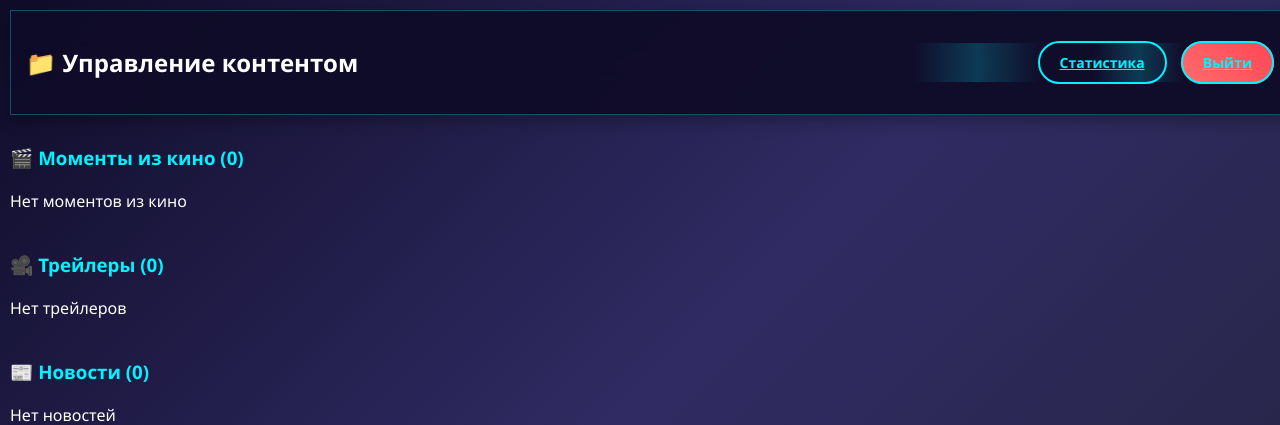
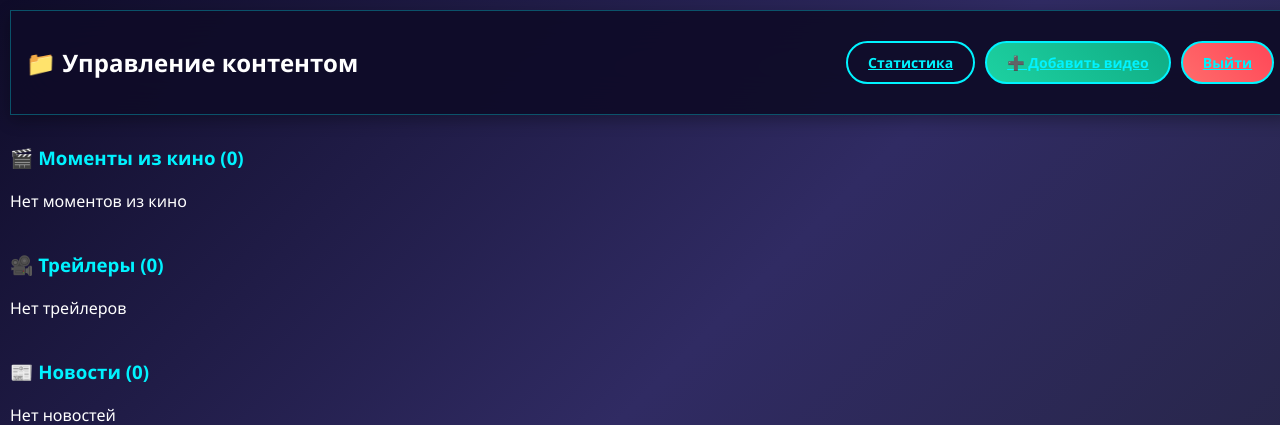
Before and after one commit to viktorbryanskiy1-crypto/cinema-space-bot, a Flask app: page /admin/content in a window 1280 px wide. Shown: the top 425 px of the page. Run offline with Flask 2, Linux system fonts and the light colour scheme; the visitor is signed in with stand-in values (Sample User, id 1); data that the repository does not hold is empty; some libraries are stand-ins or nearby versions.

Commit message:
Update content.html

```diff
--- a/templates/admin/content.html
+++ b/templates/admin/content.html
@@ -10,8 +10,9 @@
     <div class="container">
         <nav class="navbar" style="margin-bottom: 30px;">
             <h1>📁 Управление контентом</h1>
-            <div>
-                <a href="{{ url_for('admin_dashboard') }}" class="tab-btn" style="margin-right: 10px;">Статистика</a>
+            <div style="display: flex; gap: 10px;">
+                <a href="{{ url_for('admin_dashboard') }}" class="tab-btn">Статистика</a>
+                <a href="{{ url_for('admin_add_video') }}" class="tab-btn" style="background: linear-gradient(45deg, #1dd1a1, #10ac84);">➕ Добавить видео</a>
                 <a href="{{ url_for('admin_logout') }}" class="tab-btn" style="background: linear-gradient(45deg, #ff6b6b, #ff4757);">Выйти</a>
             </div>
         </nav>
```
